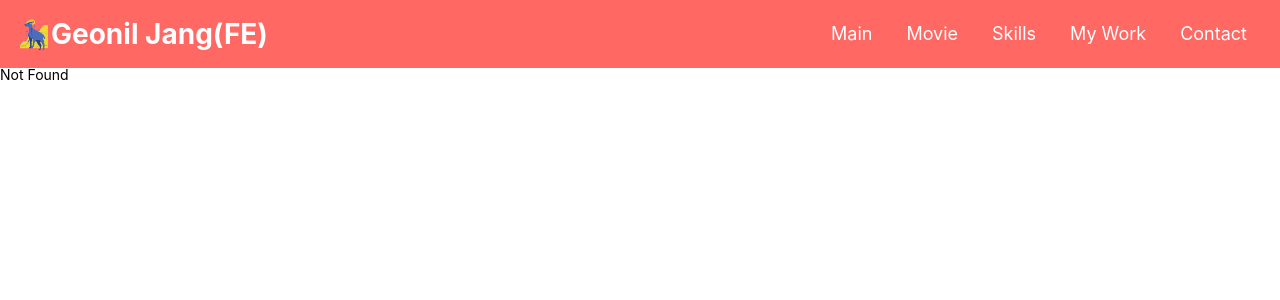
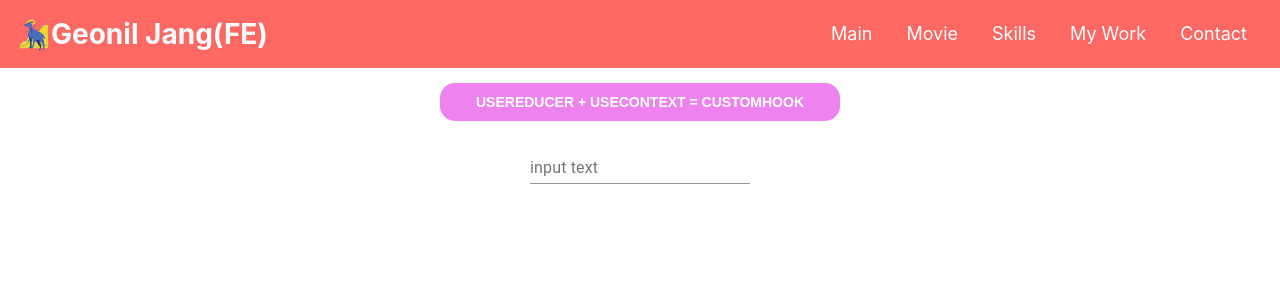
Before and after one commit to takeaways/react-my-web, a React (Create React App) app: page /skill in a window 1280 px wide. Before the commit this address had no page. Shown: the top 300 px of the page. Built offline with nearby package versions, Linux system fonts and the light colour scheme.

Commit message:
ADD useReducer + useContext custom hook

```diff
--- a/src/common/components/PageRouter.tsx
+++ b/src/common/components/PageRouter.tsx
@@ -9,6 +9,7 @@ import PublicRoute from './PublicRoute';
 const Movie = lazy(() => import('../../movie/page/Movie'));
 const Main = lazy(() => import('../../main/page/Main'));
 const Work = lazy(() => import('../../work/page/Work'));
+const Skills = lazy(() => import('../../skills/page/Skills'));
 
 export default function PageRouter() {
   return (
@@ -47,4 +48,10 @@ export const ROUTES = [
     private: false,
     component: Work,
   },
+  {
+    path: '/skill',
+    name: 'Skills',
+    private: false,
+    component: Skills,
+  },
 ];
--- a/src/common/components/Styles/Input.tsx
+++ b/src/common/components/Styles/Input.tsx
@@ -8,7 +8,15 @@ interface MyInputProps {
   onChange: (event: React.ChangeEvent<HTMLInputElement>) => void;
 }
 function MyInput({ label, value, onChange }: MyInputProps) {
-  return <TextField id={`${label}`} label={label} value={value} onChange={onChange} />;
+  return (
+    <TextField
+      style={{ width: '100%' }}
+      id={`${label}`}
+      label={label}
+      value={value}
+      onChange={onChange}
+    />
+  );
 }
 
 export default MyInput;
--- a/src/common/graphQL/index.ts
+++ b/src/common/graphQL/index.ts
@@ -0,0 +1 @@
+export const Hello = 'hello world';
--- a/src/common/hooks/useInput.tsx
+++ b/src/common/hooks/useInput.tsx
@@ -2,8 +2,8 @@ import { useState, useCallback } from 'react';
 
 export function useInput() {
   const [state, setState] = useState('');
-  const handleEvent = useCallback((event: React.ChangeEvent<HTMLInputElement>) => {
-    setState(event.target.value);
+  const handleEvent = useCallback((value: string) => {
+    setState(value);
   }, []);
   return {
     value: state,
--- /dev/null
+++ b/src/skills/component/Container.tsx
@@ -0,0 +1,29 @@
+import React from 'react';
+import styled from 'styled-components';
+
+const Section = styled.section`
+  height: 500px;
+  overflow: auto;
+  display: flex;
+  flex-direction: column;
+  align-items: center;
+  padding: 15px;
+
+  & > h1 {
+    display: block;
+    width: 400px;
+    height: 38px;
+    text-align: center;
+    margin-bottom: 15px;
+    background-color: violet;
+    border-radius: 15px;
+    color: white;
+    line-height: 38px;
+    font-weight: var(--weight-bold);
+    text-transform: uppercase;
+  }
+`;
+
+export default function Container({ children }: { children: React.ReactNode }) {
+  return <Section>{children}</Section>;
+}
--- /dev/null
+++ b/src/skills/component/TodoForm.tsx
@@ -0,0 +1,30 @@
+import React, { useState } from 'react';
+import { useTodoDispatch, useNextId } from '../hooks/todoContext';
+import Input, { useInput } from '../../common/components/Styles/Input';
+function TodoForm() {
+  const todoDispatch = useTodoDispatch();
+  const nextId = useNextId();
+  const { value, handleValue } = useInput();
+
+  return (
+    <form
+      onSubmit={(e) => {
+        e.preventDefault();
+        todoDispatch!({
+          type: 'ADD',
+          todo: {
+            id: nextId.current,
+            task: value,
+            done: false,
+          },
+        });
+        nextId.current += 1;
+        handleValue('');
+      }}
+    >
+      <Input label="input text" value={value} onChange={(e) => handleValue(e.target.value)} />
+    </form>
+  );
+}
+
+export default TodoForm;
--- /dev/null
+++ b/src/skills/component/TodoList.tsx
@@ -0,0 +1,14 @@
+import React from 'react';
+import { useTodo } from '../hooks/todoContext';
+function TodoList() {
+  const todos = useTodo();
+  return (
+    <div>
+      {todos.map((todo) => (
+        <h1 key={todo.id}>{todo.task}</h1>
+      ))}
+    </div>
+  );
+}
+
+export default TodoList;
--- /dev/null
+++ b/src/skills/container/ContextContainer.tsx
@@ -0,0 +1,19 @@
+import React from 'react';
+import Container from '../component/Container';
+import TodoProvider from '../hooks/todoContext';
+import TodoForm from '../component/TodoForm';
+import TodoList from '../component/TodoList';
+
+function Context() {
+  return (
+    <TodoProvider>
+      <Container>
+        <h1 key={'SS'}>useReducer + useContext = customHook</h1>
+        <TodoForm />
+        <TodoList />
+      </Container>
+    </TodoProvider>
+  );
+}
+
+export default Context;
--- /dev/null
+++ b/src/skills/hooks/todoContext.tsx
@@ -0,0 +1,83 @@
+import React, { useContext, useReducer, createContext, useRef } from 'react';
+
+interface Todo {
+  todos: {
+    id: number;
+    task: string;
+    done: boolean;
+  }[];
+}
+
+type todoAction =
+  | {
+      type: 'ADD';
+      todo: {
+        id: number;
+        task: string;
+        done: boolean;
+      };
+    }
+  | { type: 'DONE'; id: number }
+  | { type: 'REMOVE'; id: number };
+
+const initialState: Todo = {
+  todos: [],
+};
+
+const reducer = (state: Todo = initialState, action: todoAction) => {
+  switch (action.type) {
+    case 'ADD': {
+      return {
+        ...state,
+        todos: state.todos.concat(action.todo),
+      };
+    }
+    case 'DONE': {
+      return {
+        ...state,
+        todos: state.todos.map((todo) => {
+          if (todo.id !== action.id) {
+            return todo;
+          }
+          return {
+            ...todo,
+            done: !todo.done,
+          };
+        }),
+      };
+    }
+    case 'REMOVE': {
+      return {
+        ...state,
+        todos: state.todos.filter((todo) => todo.id !== action.id),
+      };
+    }
+    default:
+      return state;
+  }
+};
+const TodoContext = createContext<Todo>(initialState);
+const TodoDispatchContext = createContext<React.Dispatch<todoAction> | null>(null);
+
+export default function TodoProvider({ children }: { children: React.ReactNode }) {
+  const [store, dispatch] = useReducer(reducer, initialState);
+
+  return (
+    <TodoDispatchContext.Provider value={dispatch}>
+      <TodoContext.Provider value={store}>{children}</TodoContext.Provider>
+    </TodoDispatchContext.Provider>
+  );
+}
+
+export const useTodo = () => {
+  const { todos } = useContext(TodoContext);
+  return todos;
+};
+export const useTodoDispatch = () => {
+  const dispatch = useContext(TodoDispatchContext);
+  if (dispatch) return dispatch;
+};
+export const useNextId = () => {
+  const nextId = useRef(0);
+  return nextId;
+};
--- /dev/null
+++ b/src/skills/page/Skills.tsx
@@ -0,0 +1,12 @@
+import React from 'react';
+import Context from '../container/ContextContainer';
+
+function Skills() {
+  return (
+    <>
+      <Context />
+    </>
+  );
+}
+
+export default Skills;
--- a/src/work/page/Work.tsx
+++ b/src/work/page/Work.tsx
@@ -21,7 +21,7 @@ function Work() {
         alignItems: 'center',
       }}
     >
-      <Input label="workerID" value={value} onChange={handleValue} />
+      <Input label="workerID" value={value} onChange={(e) => handleValue(e.target.value)} />
       {SELECT.map((item, i) => {
         return (
           <Select
```
Also changed, not shown: 2 other files (tests, documents, lock files or other folders).
